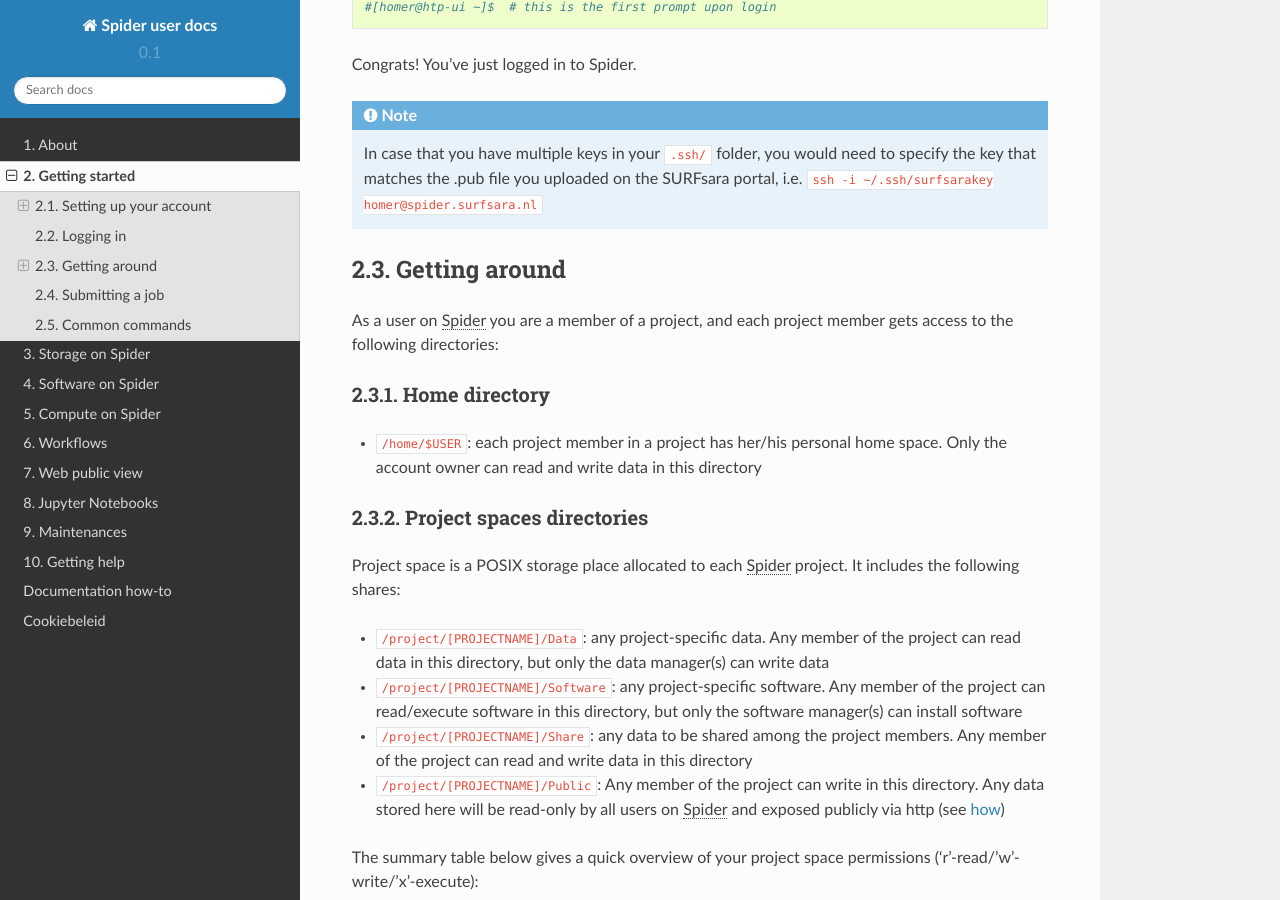
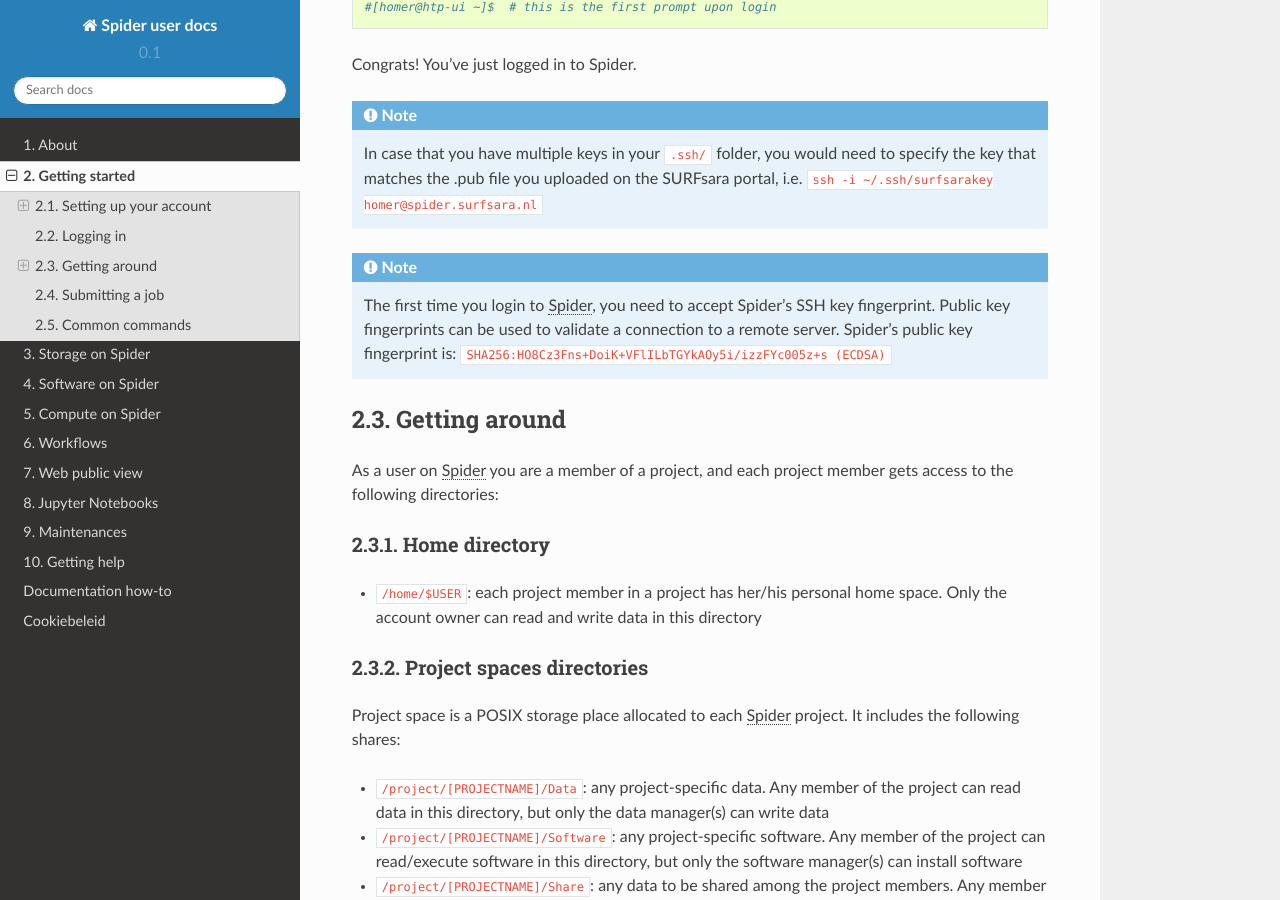
Before and after one commit to sara-nl/spiderdocs, a Sphinx documentation site: the page built from source/Pages/getting_started.rst, in a window 1280 px wide and 900 px high, scrolled down 2629 px. Built offline with Sphinx 7.4.7 and the Read the Docs theme 2.0.0, drawn with Linux system fonts in a browser that asks for light colours.

Commit message:
added Spider’s SSH key fingerprint

```diff
--- a/source/Pages/about.rst
+++ b/source/Pages/about.rst
@@ -145,7 +145,6 @@
 :abbr:`Spider (Symbiotic Platform(s) for Interoperable Data
 Extraction and Redistribution)` enables collaboration for your project with granular access control to your project space through project roles, enabling collaboration for any team structure:
 
-* *technical lead* role: the contact person for any technical matters that affect the design and execution of the project and the privileges of other members
 * *data manager* role: designated data dissemination manager; responsible for the management of project-owned data
 * *software manager* role: designated software manager; responsible to install and maintain the project-owned software
 * *normal user* role: scientific users who focus on their data analysis
--- a/source/Pages/getting_started.rst
+++ b/source/Pages/getting_started.rst
@@ -116,6 +116,11 @@
 .. note::
 
    In case that you have multiple keys in your ``.ssh/`` folder, you would need to specify the key that matches the .pub file you uploaded on the SURFsara portal, i.e. ``ssh -i ~/.ssh/surfsarakey homer@spider.surfsara.nl``
+
+.. note::
+
+   The first time you login to :abbr:`Spider (Symbiotic Platform(s) for Interoperable Data Extraction and Redistribution)`, you need to accept Spider's SSH key fingerprint. Public key fingerprints can be used to validate a connection to a remote server. Spider's public key fingerprint is:
+   ``SHA256:HO8Cz3Fns+DoiK+VFlILbTGYkAOy5i/izzFYc005z+s (ECDSA)``
 
 
 .. _getting-around:
```
